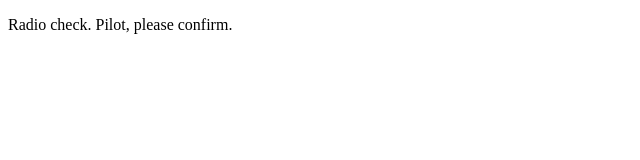
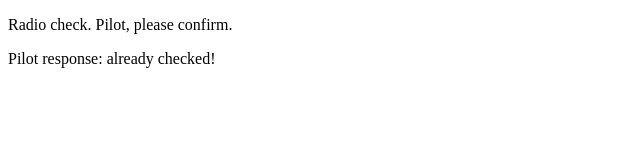
Before and after one commit to hgtphang/communication-log, a plain HTML site: page index.html in a window 1280 px wide. Shown: the whole page, without its empty margins (0-640 px from the left). Drawn offline with Linux system fonts and the light colour scheme.

Commit message:
Respond to index.html

```diff
--- a/index.html
+++ b/index.html
@@ -2,5 +2,7 @@
 <html>
    <body>
       <p>Radio check. Pilot, please confirm.</p>
+
+      <p>Pilot response: already checked!</p>
    </body>
 </html>
```
